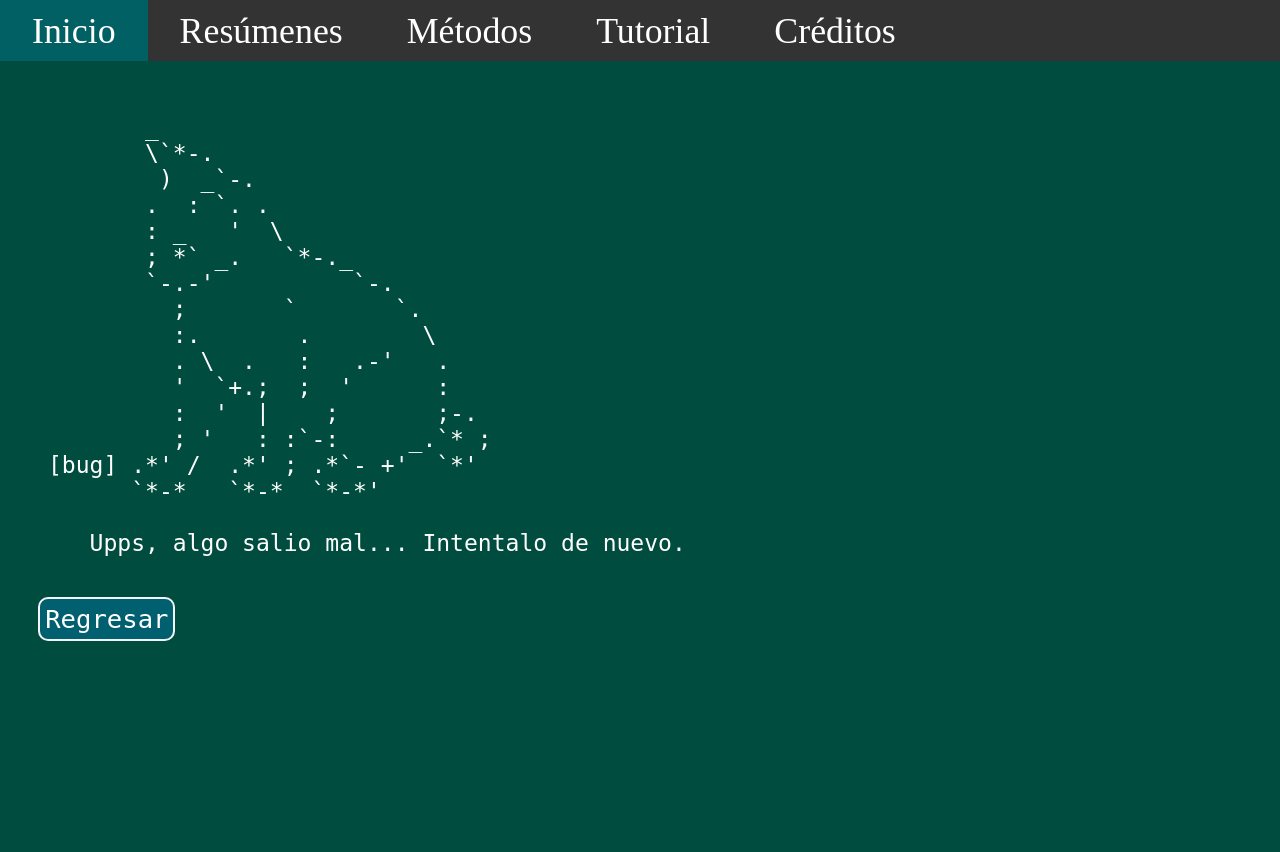
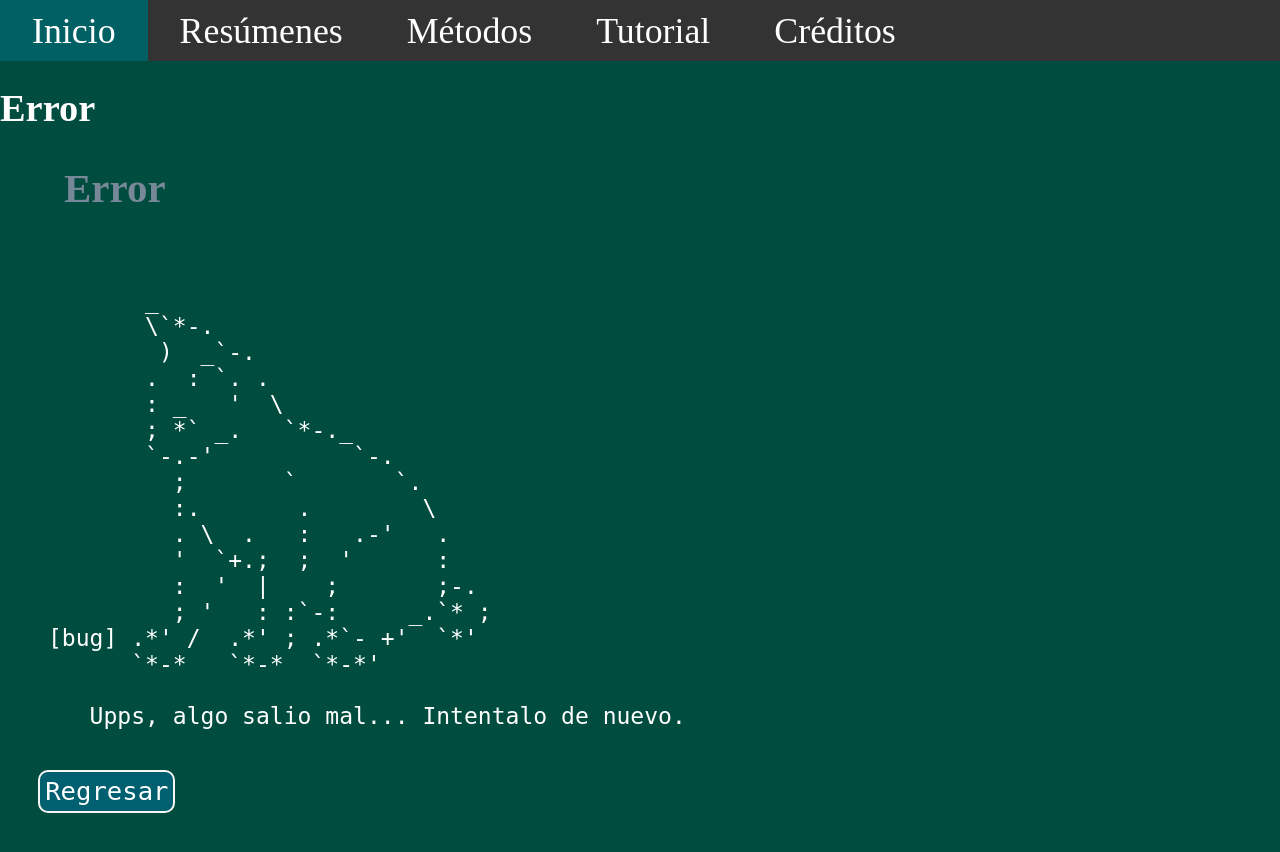
Before and after one commit to mucinoab/MII, a Django app: page /error/ in a window 1280 px wide. Before the commit the page ends 641 px from the top, so only its background shows below. Run offline with Django 3.2, Linux system fonts and the light colour scheme.

Commit message:
Update error.html

```diff
--- a/templates/error.html
+++ b/templates/error.html
@@ -1,6 +1,15 @@
 {% extends 'base.html' %}
 {#{% load static %}#}
 {% block content %}
+
+    <div class="w3-padding-large" id="error">
+    <!-- Header/Home -->
+    <header class="w3-container w3-padding-32 w3-center w3-black" id="error">
+        <h1 class="w3-jumbo"><span class="w3-hide-small">Error</span></h1>
+    </header>
+    <!-- Inicio Section -->
+    <div class="w3-content w3-justify w3-text-grey w3-padding-64" id="inicio">
+    <h2 class="w3-hide-medium w3-hide-large w3-text-light-grey">Error</h2>
     {#    <img src="{% static 'sad_cat.png'%}">#}
     <pre>
         <p style="font-size: 1.8vw; margin-left: -6vw;">
```
